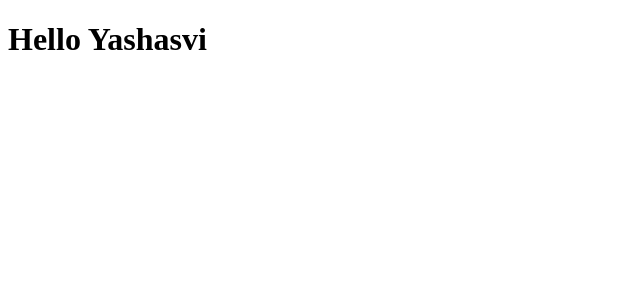
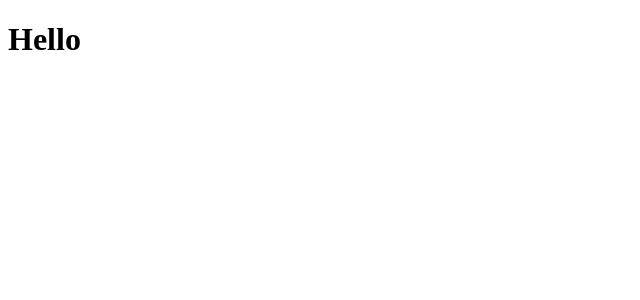
Before and after one commit to wecrack32/WeCrack, a React (Create React App) app in the folder client/: page / in a window 1280 px wide. Shown: the top 300 px of the page, without its empty margins (0-640 px from the left). Built offline with nearby package versions, Linux system fonts and the light colour scheme.

Commit message:
Your commit message

```diff
--- a/client/src/App.js
+++ b/client/src/App.js
@@ -2,7 +2,7 @@
 function App() {
   return (
     <div>
-      <h1>Hello Yashasvi</h1>
+      <h1>Hello</h1>
     </div>
   )
 }
```
